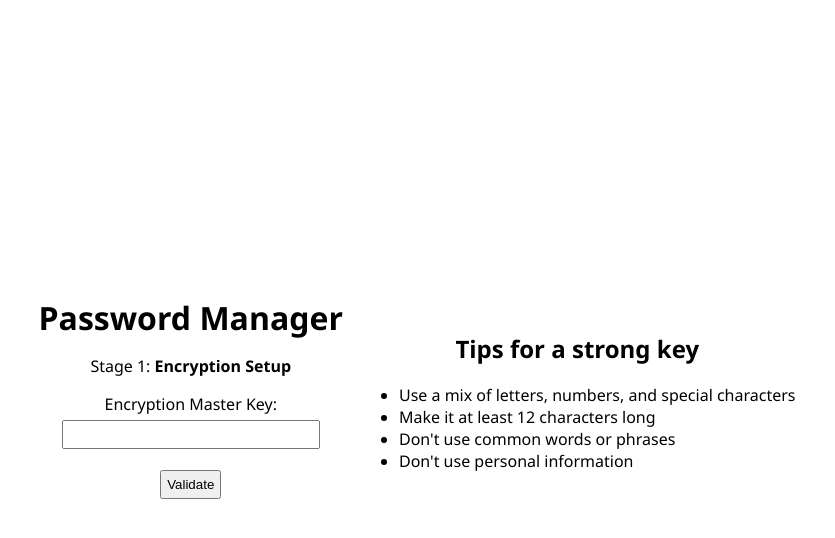
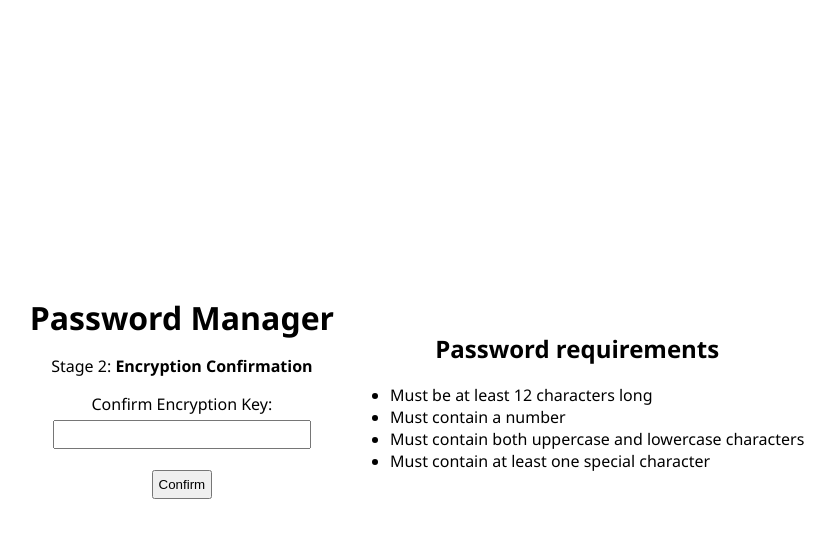
Before and after one commit to hwalker928/ComputingNEA, a Python web app: template templates/setup-key.html in a window 1280 px wide. Shown: the top 538 px of the page, without its empty margins (223-1058 px from the left). Run offline with Jinja, Linux system fonts and the light colour scheme; the template is opened without the code that fills it, so the values that code supplies are empty.

Commit message:
encryption password confirmation

```diff
--- a/templates/setup-key.html
+++ b/templates/setup-key.html
@@ -4,15 +4,24 @@
 <div class="container">
     <div class="text-center">
         <h1 style="margin: 0;">Password Manager</h1>
+        {% if entry_num == 1 %}
         <p>Stage 1: <span style="font-weight: bold;">Encryption Setup</span></p>
+        {% else %}
+        <p>Stage 2: <span style="font-weight: bold;">Encryption Confirmation</span></p>
+        {% endif %}
 
         <form method="post" style="margin-top: 1rem;">
-            <label for="password">Encryption Master Key:</label>
+            {% if entry_num == 1 %}
+            <label for="password">Create Encryption Key:</label>
+            {% else %}
+            <label for="password">Confirm Encryption Key:</label>
+            {% endif %}
+
             <br />
             <input type="password" id="password" name="password" required class="large">
 
             <br />
-            <input type="submit" value="Validate" style="margin-top: 1rem;">
+            <input type="submit" value="Confirm" style="margin-top: 1rem;">
 
             {% with errors = get_flashed_messages(category_filter=["error"]) %}
             {% for error in errors %}
@@ -22,16 +31,18 @@
 
         </form>
     </div>
+    {% if session.get("show_password_requirements", True) %}
     <div class="text-center" style="margin-left: 1rem;">
-        <h2>Tips for a strong key</h2>
+        <h2>Password requirements</h2>
 
         <ul style="text-align: left;">
-            <li>Use a mix of letters, numbers, and special characters</li>
-            <li>Make it at least 12 characters long</li>
-            <li>Don't use common words or phrases</li>
-            <li>Don't use personal information</li>
+            <li>Must be at least 12 characters long</li>
+            <li>Must contain a number</li>
+            <li>Must contain both uppercase and lowercase characters</li>
+            <li>Must contain at least one special character</li>
         </ul>
     </div>
+    {% endif %}
 </div>
 
 {% endblock %}
--- a/templates/setup-name.html
+++ b/templates/setup-name.html
@@ -4,7 +4,7 @@
 <div class="container">
     <div class="text-center">
         <h1 style="margin: 0;">Password Manager</h1>
-        <p>Stage 1: <span style="font-weight: bold;">Personlization Setup</span></p>
+        <p>Stage 3: <span style="font-weight: bold;">Personalization Setup</span></p>
 
         <form method="post" style="margin-top: 1rem;">
             <label for="name">What's your name?</label>
@@ -12,7 +12,7 @@
             <input type="text" id="name" name="name" required class="large">
 
             <br />
-            <input type="submit" value="Validate" style="margin-top: 1rem;">
+            <input type="submit" value="Confirm" style="margin-top: 1rem;">
 
             {% with errors = get_flashed_messages(category_filter=["error"]) %}
             {% for error in errors %}
```
Also changed, not shown: app.py (+22 -2 lines).
